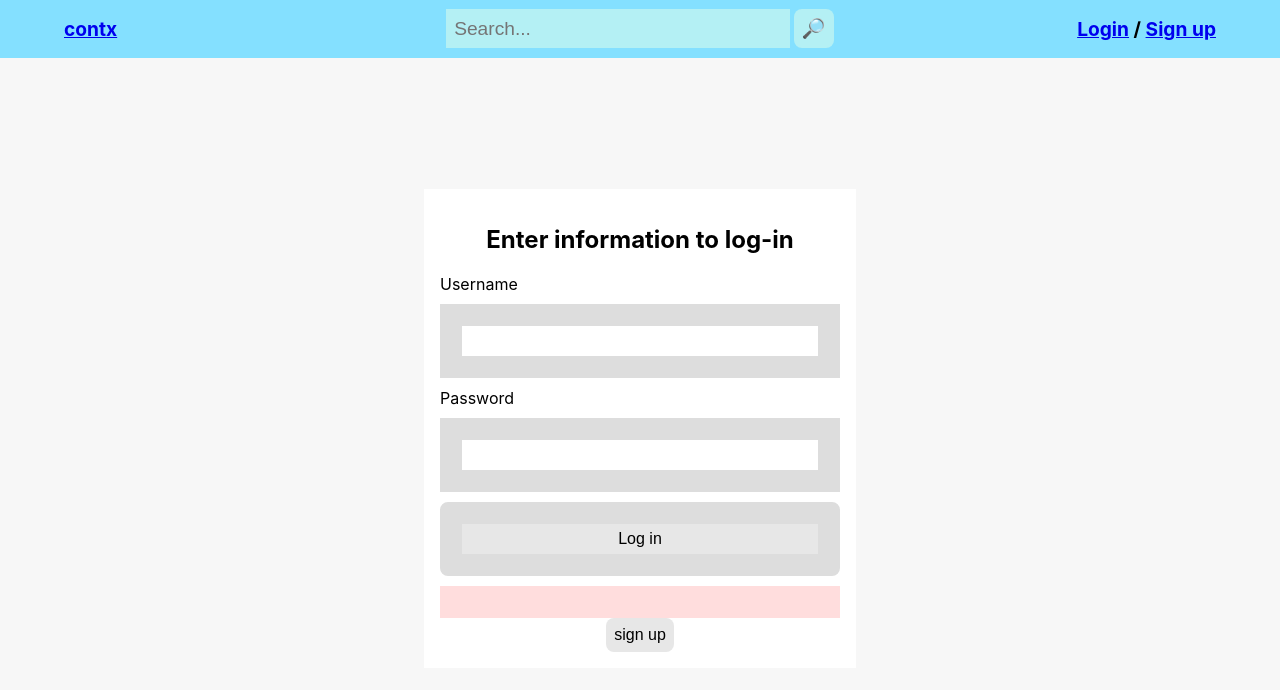
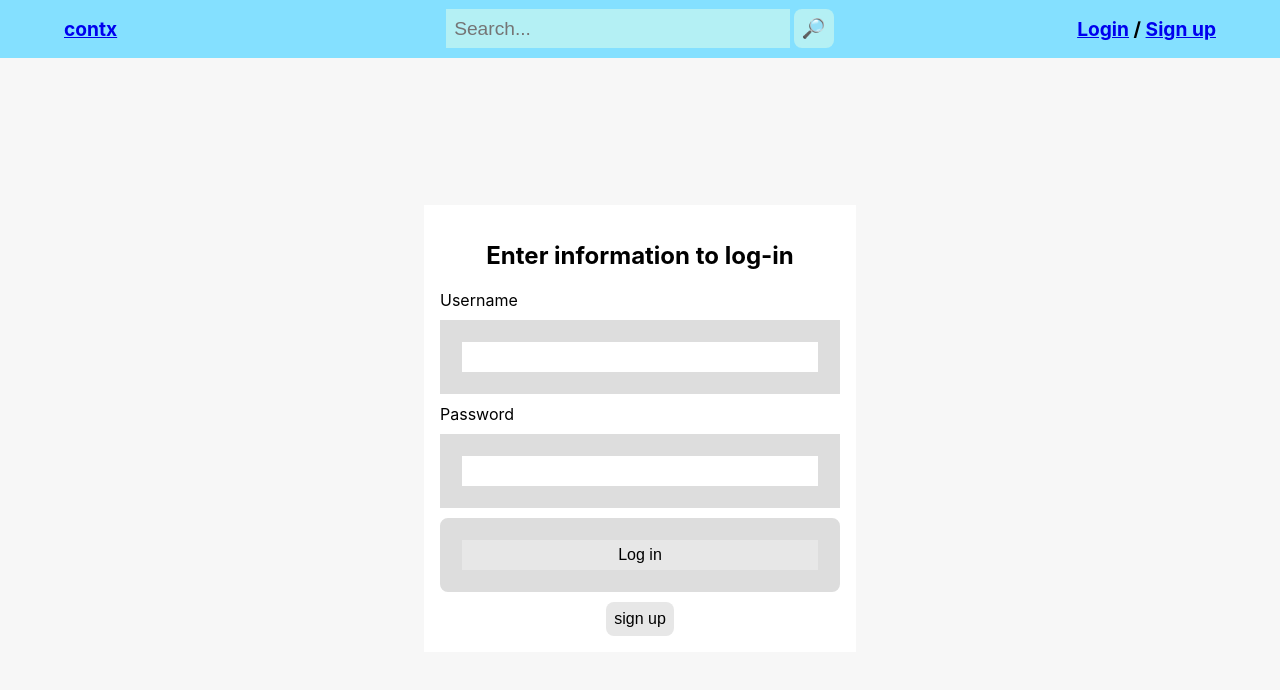
Before and after one commit to Luislfdms/Project1-COP4331C, a React (Create React App) app in the folder front-end/: page /login in a window 1280 px wide. Shown: the top 690 px of the page. Built offline with nearby package versions, Linux system fonts and the light colour scheme.

Commit message:
fix login error field, edit contact submit button

```diff
--- a/front-end/src/Pages/EditContact.js
+++ b/front-end/src/Pages/EditContact.js
@@ -37,7 +37,7 @@ const EditContact = () => {
       body: JSON.stringify({...newContact, user_id: cookies.userID, contact_id: contactID})
     });
 
-    return <ContactEditor onSubmit={handleCreateContact} reqOnSubmit={reqEditContact} initialContact={window.history.state.contact} />;
+    return <ContactEditor onSubmit={handleCreateContact} reqOnSubmit={reqEditContact} initialContact={window.history.state.contact} submitText="Edit Contact" />;
 }
 
 
--- a/front-end/src/Pages/Login.js
+++ b/front-end/src/Pages/Login.js
@@ -7,7 +7,7 @@ const Login = () => {
   const link = 'url';
   const [username,setUsername] = useState("");
   const [password,setPassword] = useState("");
-  const [errorMessages, setErrorMessages] = useState({});
+  const [errorMessages, setErrorMessages] = useState(null);
   const [isSubmitted, setIsSubmitted] = useState(false);
 
   const [cookies, setCookie] = useCookies("userID");
@@ -75,7 +75,7 @@ const Login = () => {
         <div>
           <label>Password</label>
           <input
-            type="text"
+            type="password"
             required
             value={password}
             onChange={(e) => setPassword(e.target.value)}
```
Also changed, not shown: 7 other files (tests, documents, lock files or other folders).
